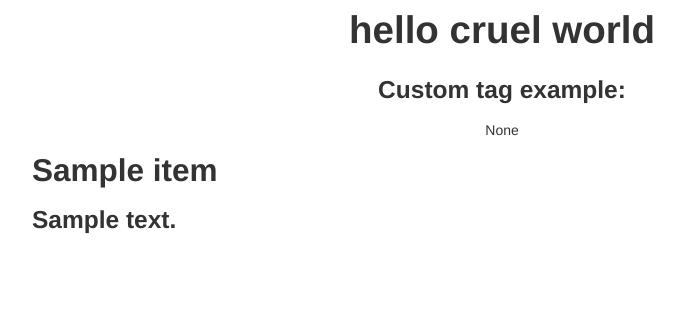
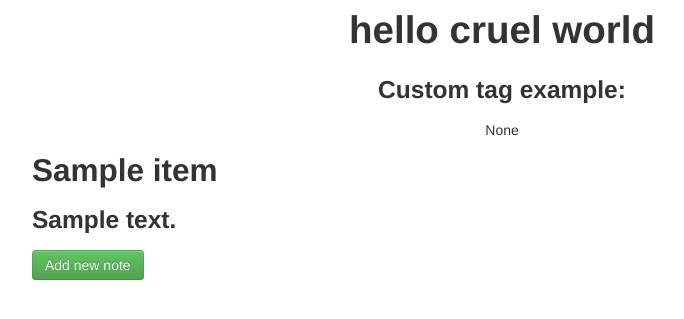
Before and after one commit to ignitionwithin/7web, a Django app: template pages_task/apps/book/templates/index.html in a window 1280 px wide. Shown: the top 319 px of the page, without its empty margins (138-822 px from the left). Run offline with Django 3.2, Linux system fonts and the light colour scheme; the template is opened without the code that fills it: most values are stand-ins (such as "Sample title", 1, 10 or a date in 2020).

Commit message:
+ability to add new note/note validation

```diff
--- a/pages_task/apps/book/models.py
+++ b/pages_task/apps/book/models.py
@@ -1,9 +1,10 @@
 from django.db import models
 from django.contrib import admin
+from django.core.validators import RegexValidator
 # Create your models here.
 class TextNote(models.Model):
 	note_name=models.CharField(max_length=20)
-	note_value=models.CharField(max_length=500)
+	note_value=models.CharField( validators=[RegexValidator(regex='^.{10}$', message='minimum lenght 10 chars', code='nomatch')],max_length=500)
 
 	def __unicode__(self):
 		return self.note_name
--- a/pages_task/apps/book/templates/index.html
+++ b/pages_task/apps/book/templates/index.html
@@ -19,11 +19,14 @@
 {% for item in notes %}
 <div class="row">
 
-    <div class="span5"><h2>{{item.note_name}}</h2>
+    <div class="span8"><h2>{{item.note_name}}</h2>
         <h3>{{item.note_value}}</h3>
     </div>
     </div>
 {% endfor %}
+    <form action="create_note/">
+        <button class="btn btn-success">Add new note</button>
+    </form>
 </div>
 
 </body>
--- a/pages_task/apps/book/urls.py
+++ b/pages_task/apps/book/urls.py
@@ -1,6 +1,7 @@
 from django.conf.urls import patterns,url
-from views import Notes_list
+from views import *
 
 urlpatterns = patterns('',
-					   url(r'^$',Notes_list.as_view(),name='notes_list')
+					   url(r'^$',Notes_list.as_view(),name='notes_list'),
+					   url(r'create_note/$',Add_note.as_view(),name='create_note'),
 					   )
--- a/pages_task/settings.py
+++ b/pages_task/settings.py
@@ -75,7 +75,7 @@ STATICFILES_DIRS = (
     # Always use forward slashes, even on Windows.
     # Don't forget to use absolute paths, not relative paths.
 )
-print STATICFILES_DIRS
+
 # List of finder classes that know how to find static files in
 # various locations.
 STATICFILES_FINDERS = (
--- a/pages_task/urls.py
+++ b/pages_task/urls.py
@@ -14,5 +14,5 @@ urlpatterns = patterns('',
 
     # Uncomment the next line to enable the admin:
     url(r'^admin/', include(admin.site.urls)),
-	url(r'^$',include('pages_task.apps.book.urls',namespace='book'))
+	url(r'^book/',include('pages_task.apps.book.urls',namespace='book'))
 )
```
Also changed, not shown: pages_task/apps/book/templates/book/textnote_form.html (added, +16 -0 lines), pages_task/apps/book/views.py (+8 -1 lines), task.db, 6 other files.
